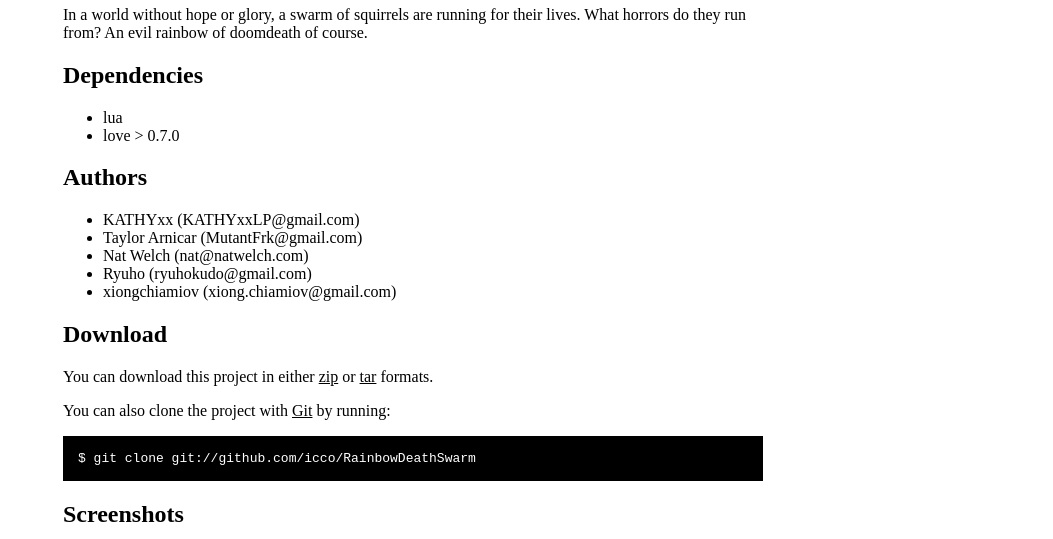
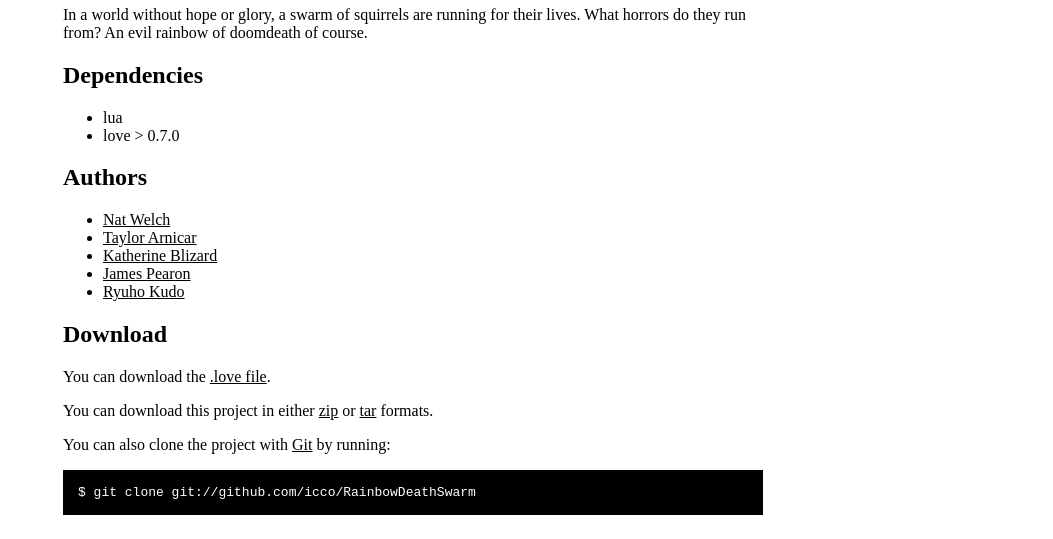
Before and after one commit to icco/RainbowDeathSwarm, a plain HTML site: page index.html in a window 1280 px wide. Shown: the part 187-726 px from the top of the page, without its empty margins (227-1280 px from the left). Drawn offline with Linux system fonts and the light colour scheme.

Commit message:
adds love.

```diff
--- a/index.html
+++ b/index.html
@@ -54,16 +54,18 @@
 
          <h2>Authors</h2>
          <ul>
-            <li>KATHYxx (KATHYxxLP@gmail.com)</li>
-            <li>Taylor Arnicar (MutantFrk@gmail.com)</li>
-            <li>Nat Welch (nat@natwelch.com)</li>
-            <li>Ryuho (ryuhokudo@gmail.com)</li>
-            <li>xiongchiamiov (xiong.chiamiov@gmail.com)</li>
+            <li><a href="http://natwelch.com">Nat Welch</a></li>
+            <li><a href="">Taylor Arnicar</a></li>
+            <li><a href="">Katherine Blizard</a></li>
+            <li><a href="">James Pearon</a></li>
+            <li><a href="">Ryuho Kudo</a></li>
          </ul>
-
 
          <h2>Download</h2>
 
+         <p>
+         You can download the <a href="RainbowDeathSwarm.love">.love file</a>.
+         </p>
          <p>
          You can download this project in either
          <a href="http://github.com/icco/RainbowDeathSwarm/zipball/master">zip</a> or
```
Also changed, not shown: 1 other file.
